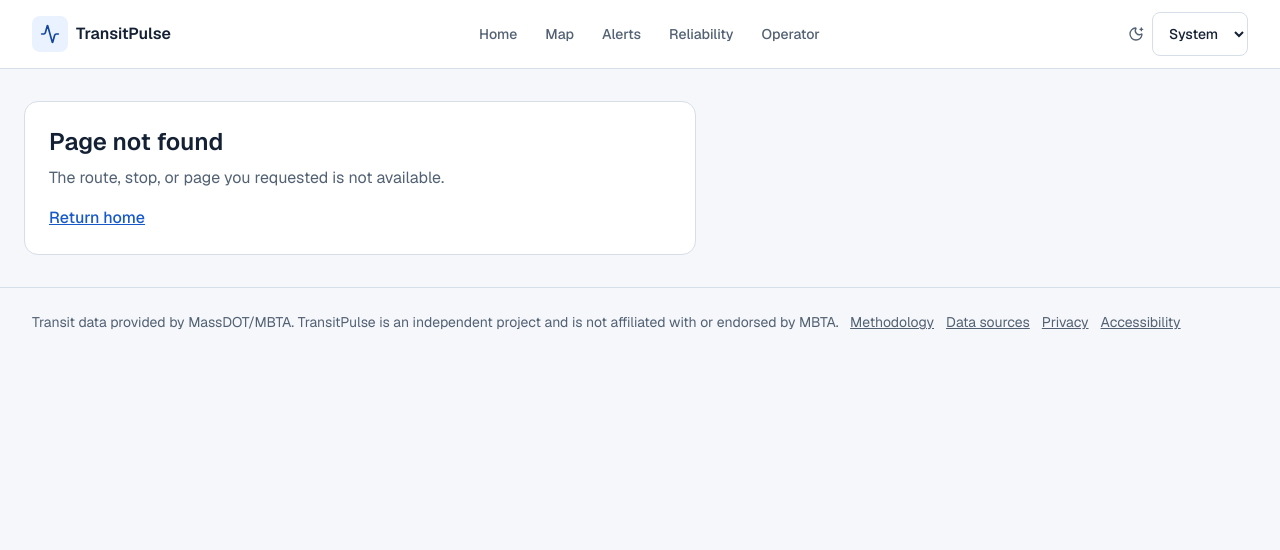
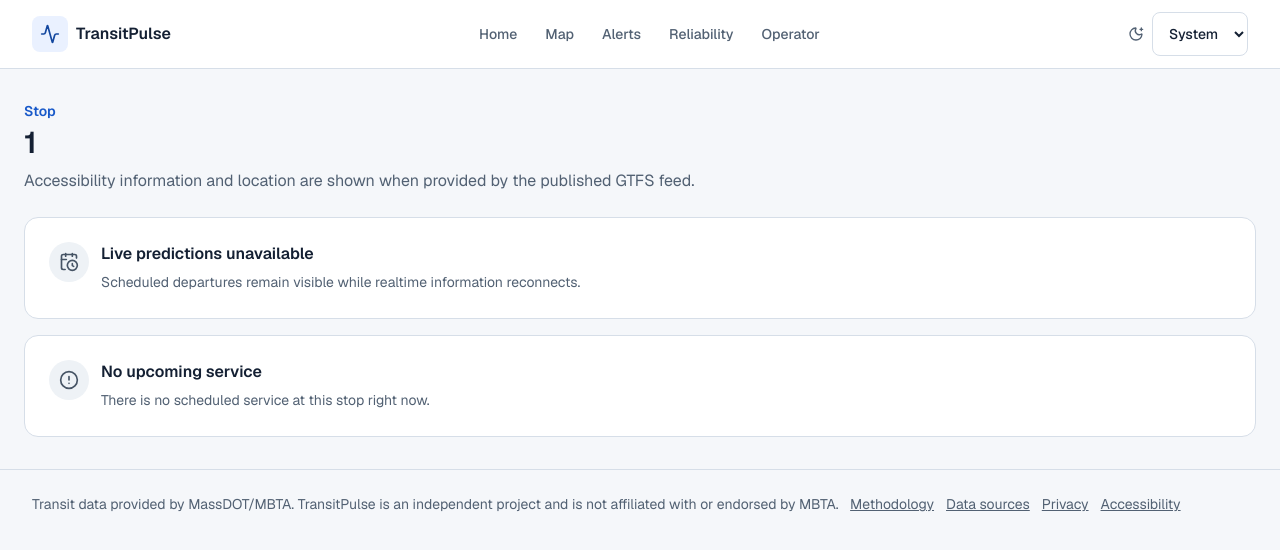
Before and after one commit to neevj2006/TransitPulse, a Next.js app in the folder apps/web/: page /stops/1 in a window 1280 px wide. Before the commit this address had no page. Shown: the top 550 px of the page. Built offline with nearby package versions, Linux system fonts and the light colour scheme.

Commit message:
Build rider stop and route detail foundation

```diff
--- a/apps/web/src/app/alerts/page.tsx
+++ b/apps/web/src/app/alerts/page.tsx
@@ -7,7 +7,15 @@ export default function AlertsPage() {
         <p className="text-brand text-sm font-semibold">Agency notices</p>
         <h1 className="mt-1 text-3xl font-semibold">Service alerts</h1>
       </header>
-      <div className="mt-6">
+      <div className="mt-6 space-y-4">
+        <label className="font-semibold" htmlFor="alert-filter">
+          Filter agency alerts
+        </label>
+        <input
+          id="alert-filter"
+          className="bg-surface border-border-strong min-h-11 w-full max-w-md rounded-md border px-3"
+          placeholder="Route, stop, or effect"
+        />
         <StatePanel kind="empty" title="No active alerts">
           When available, agency-provided notices will show their effect,
           affected routes, and source age.
--- /dev/null
+++ b/apps/web/src/app/routes/[routeId]/page.tsx
@@ -0,0 +1,37 @@
+import { AppShell } from "@/components/app-shell";
+import { TransitMap } from "@/components/transit-map";
+import { StatePanel } from "@/components/trust";
+import { RouteBadge } from "@/components/route-badge";
+
+export default async function RoutePage({
+  params,
+}: {
+  params: Promise<{ routeId: string }>;
+}) {
+  const { routeId } = await params;
+  return (
+    <AppShell>
+      <header className="flex items-center gap-3">
+        <RouteBadge label={routeId} />
+        <div>
+          <p className="text-brand text-sm font-semibold">Route</p>
+          <h1 className="text-3xl font-semibold">{routeId}</h1>
+        </div>
+      </header>
+      <div className="mt-6 grid gap-6 lg:grid-cols-2">
+        <TransitMap routeName={routeId} />
+        <section className="card">
+          <h2 className="text-xl font-semibold">Stops and vehicles</h2>
+          <p className="text-muted mt-2">
+            Select a direction when schedule data is available. Vehicles are
+            removed when their live data expires.
+          </p>
+          <StatePanel kind="fallback" title="Scheduled service">
+            Live vehicles are unavailable; scheduled information remains clearly
+            labeled.
+          </StatePanel>
+        </section>
+      </div>
+    </AppShell>
+  );
+}
--- /dev/null
+++ b/apps/web/src/app/stops/[stopId]/page.tsx
@@ -0,0 +1,32 @@
+import { AppShell } from "@/components/app-shell";
+import { ArrivalBoard } from "@/components/arrival-board";
+import { StatePanel } from "@/components/trust";
+
+export default async function StopPage({
+  params,
+}: {
+  params: Promise<{ stopId: string }>;
+}) {
+  const { stopId } = await params;
+  return (
+    <AppShell>
+      <header>
+        <p className="text-brand text-sm font-semibold">Stop</p>
+        <h1 className="mt-1 text-3xl font-semibold">
+          {decodeURIComponent(stopId)}
+        </h1>
+        <p className="text-muted mt-2">
+          Accessibility information and location are shown when provided by the
+          published GTFS feed.
+        </p>
+      </header>
+      <div className="mt-6 space-y-4">
+        <StatePanel kind="fallback" title="Live predictions unavailable">
+          Scheduled departures remain visible while realtime information
+          reconnects.
+        </StatePanel>
+        <ArrivalBoard arrivals={[]} />
+      </div>
+    </AppShell>
+  );
+}
--- /dev/null
+++ b/apps/web/src/components/arrival-board.tsx
@@ -0,0 +1,51 @@
+import { RouteBadge } from "@/components/route-badge";
+import { SourceBadge, StatePanel } from "@/components/trust";
+
+export type Arrival = {
+  tripId: string;
+  routeId: string;
+  destination?: string | null;
+  scheduled?: string;
+  prediction?: string;
+  freshness?: "live" | "stale";
+  fallback?: boolean;
+};
+export function ArrivalBoard({ arrivals }: { arrivals: Arrival[] }) {
+  if (!arrivals.length)
+    return (
+      <StatePanel kind="empty" title="No upcoming service">
+        There is no scheduled service at this stop right now.
+      </StatePanel>
+    );
+  return (
+    <section className="card">
+      <h2 className="text-xl font-semibold">Upcoming departures</h2>
+      <ul className="mt-3 divide-y">
+        {arrivals.map((arrival) => (
+          <li
+            className="flex flex-wrap items-center justify-between gap-3 py-3"
+            key={arrival.tripId}
+          >
+            <div className="flex items-center gap-3">
+              <RouteBadge label={arrival.routeId} />
+              <span>{arrival.destination ?? "Destination unavailable"}</span>
+            </div>
+            <div className="text-right">
+              <p className="font-mono font-semibold">
+                {arrival.prediction ?? arrival.scheduled ?? "Unknown"}
+              </p>
+              <SourceBadge
+                kind={
+                  arrival.fallback
+                    ? "scheduled"
+                    : (arrival.freshness ?? "unknown")
+                }
+                age={arrival.fallback ? "live unavailable" : undefined}
+              />
+            </div>
+          </li>
+        ))}
+      </ul>
+    </section>
+  );
+}
```
